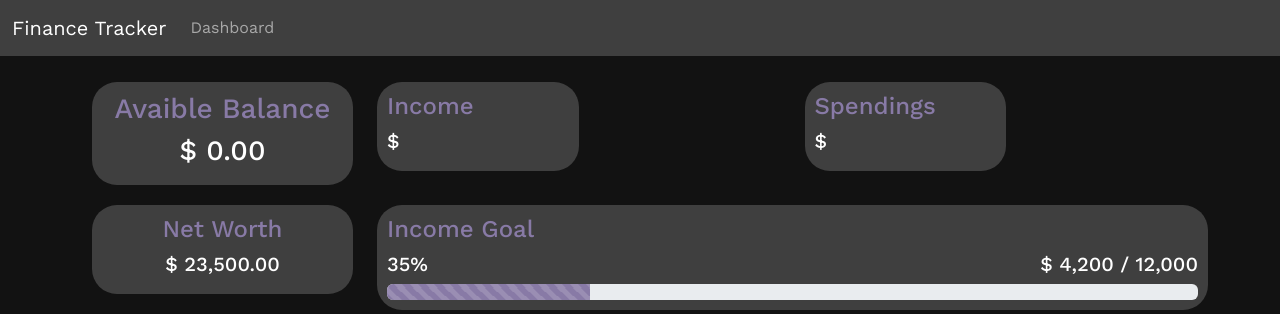
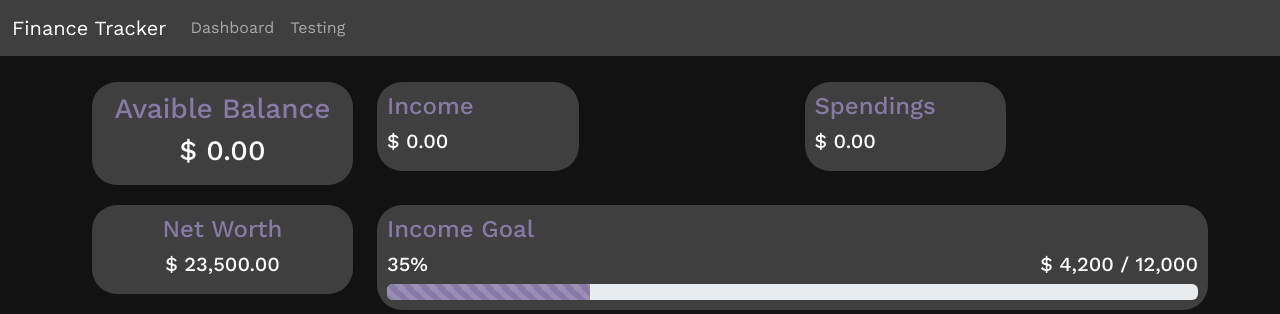
Before and after one commit to olijag/FinanceTracker-Python-Django, a Django app: page / in a window 1280 px wide. Shown: the top 314 px of the page. Run offline with Django 5.2, Linux system fonts and the light colour scheme; data comes from the database, SQL or seed files in the repository; both versions use the stored data as it was after the commit; data that the repository does not hold is empty; some libraries are stand-ins or nearby versions.

Commit message:
Added spendings and income amount

```diff
--- a/main/FinanceTracker/NewTransactionForm.py
+++ b/main/FinanceTracker/NewTransactionForm.py
@@ -2,12 +2,16 @@ from django import forms
 from .models import Transaction
 
 class NewTransactionForm(forms.ModelForm):
-     class Meta:
-        model = Transaction
-        fields = ['title', 'amount', 'date', 'notes']
-        widgets = {
-          'title': forms.TextInput(attrs={'class': 'form-control', 'aria-describedby': 'titleHelp'}),
-          'amount': forms.NumberInput(attrs={'class': 'form-control', 'aria-describedby': 'amountHelp'}),
-          'date': forms.DateTimeInput(attrs={'class': 'form-control', 'aria-describedby': 'dateHelp', 'type': 'datetime-local'}),
-          'notes': forms.Textarea(attrs={'class': 'form-control', 'aria-describedby': 'notesHelp'}),
-        }
+    class Meta:
+      model = Transaction
+      fields = ['title', 'amount', 'date', 'notes']
+      widgets = {
+        'title': forms.TextInput(attrs={'class': 'form-control', 'aria-describedby': 'titleHelp'}),
+        'amount': forms.NumberInput(attrs={'class': 'form-control', 'aria-describedby': 'amountHelp'}),
+        'date': forms.DateTimeInput(attrs={'class': 'form-control', 'aria-describedby': 'dateHelp', 'type': 'datetime-local'}),
+        'notes': forms.Textarea(attrs={'class': 'form-control', 'aria-describedby': 'notesHelp'}),
+      }
+
+    def __init__(self, *args, **kwargs):
+      super(NewTransactionForm, self).__init__(*args, **kwargs)
+      self.fields['notes'].required = False  # Make notes not required
--- a/main/FinanceTracker/templates/master.html
+++ b/main/FinanceTracker/templates/master.html
@@ -17,11 +17,14 @@
 <body>
     <nav class="navbar navbar-expand-lg bg-custom-lightgrey navbar-dark">
         <div class="container-fluid">
-            <a href="#" class="navbar-brand">Finance Tracker</a>
+            <a href="{% url 'main' %}" class="navbar-brand">Finance Tracker</a>
             <div class="collapse navbar-collapse" id="navbarSupportedContent">
                 <ul class="navbar-nav me-auto mb-2 mb-lg-0" id="navbarText">
                     <li class="nav-item">
-                        <a class="nav-link" href="#">Dashboard</a>
+                        <a class="nav-link" href="{% url 'main' %}">Dashboard</a>
+                    </li>
+                    <li class="nav-item">
+                        <a class="nav-link" href="{% url 'testing' %}">Testing</a>
                     </li>
                 </ul>
             </div>
--- a/main/FinanceTracker/views.py
+++ b/main/FinanceTracker/views.py
@@ -1,7 +1,9 @@
 from django.shortcuts import render, redirect
 from django.http import HttpResponse, HttpResponseRedirect
 from django.template import loader
-from django.db.models import Sum
+from django.db.models import Sum, Case, When, IntegerField
+from django.core.paginator import Paginator
+
 
 # Models
 from .models import Account, Transaction
@@ -18,15 +20,34 @@ def format_usa_balance(number): # This minimal functions makes it easy to conver
 
 # ==== Main
 def main(request):
-    template = loader.get_template('index.html')
-
     # Define variables
     main_account = Account.objects.get(name="main")
     transactions_main_account = main_account.transactions.all().order_by('-date')
 
-    # Calculate total balance
-    balance = transactions_main_account.aggregate(Sum('amount'))['amount__sum'] or 0
-    balance = format_usa_balance(balance)
+    # Setup pagination
+    paginator = Paginator(transactions_main_account, 5)  # Show 5 transactions per page
+    page_number = request.GET.get('page', 1)  # Get the page number from the query string
+    page_obj = paginator.get_page(page_number)
+
+
+    # Calculate total balance, income and spendings
+    aggregates = transactions_main_account.aggregate(
+        total_balance=Sum('amount'),
+        total_income=Sum(Case(
+            When(amount__gt=0, then='amount'),
+            default=0,
+            output_field=IntegerField()
+        )),
+        total_spendings=Sum(Case(
+            When(amount__lt=0, then='amount'),
+            default=0,
+            output_field=IntegerField()
+        ))
+    )
+
+    balance = format_usa_balance(aggregates['total_balance'] or 0)
+    income = format_usa_balance(aggregates['total_income'] or 0)
+    spendings = format_usa_balance(aggregates['total_spendings'] or 0)
 
     form = NewTransactionForm()
 
@@ -54,8 +75,11 @@ def main(request):
         context = {
             'main_account': main_account,
             'transactions_main_account': transactions_main_account,
+            'page_obj': page_obj,
             'form': form,
             'balance': balance,
+            'income': income,
+            'spendings': spendings,
         }
         return render(request, "index.html", context)
 
```
Also changed, not shown: main/db.sqlite3.
